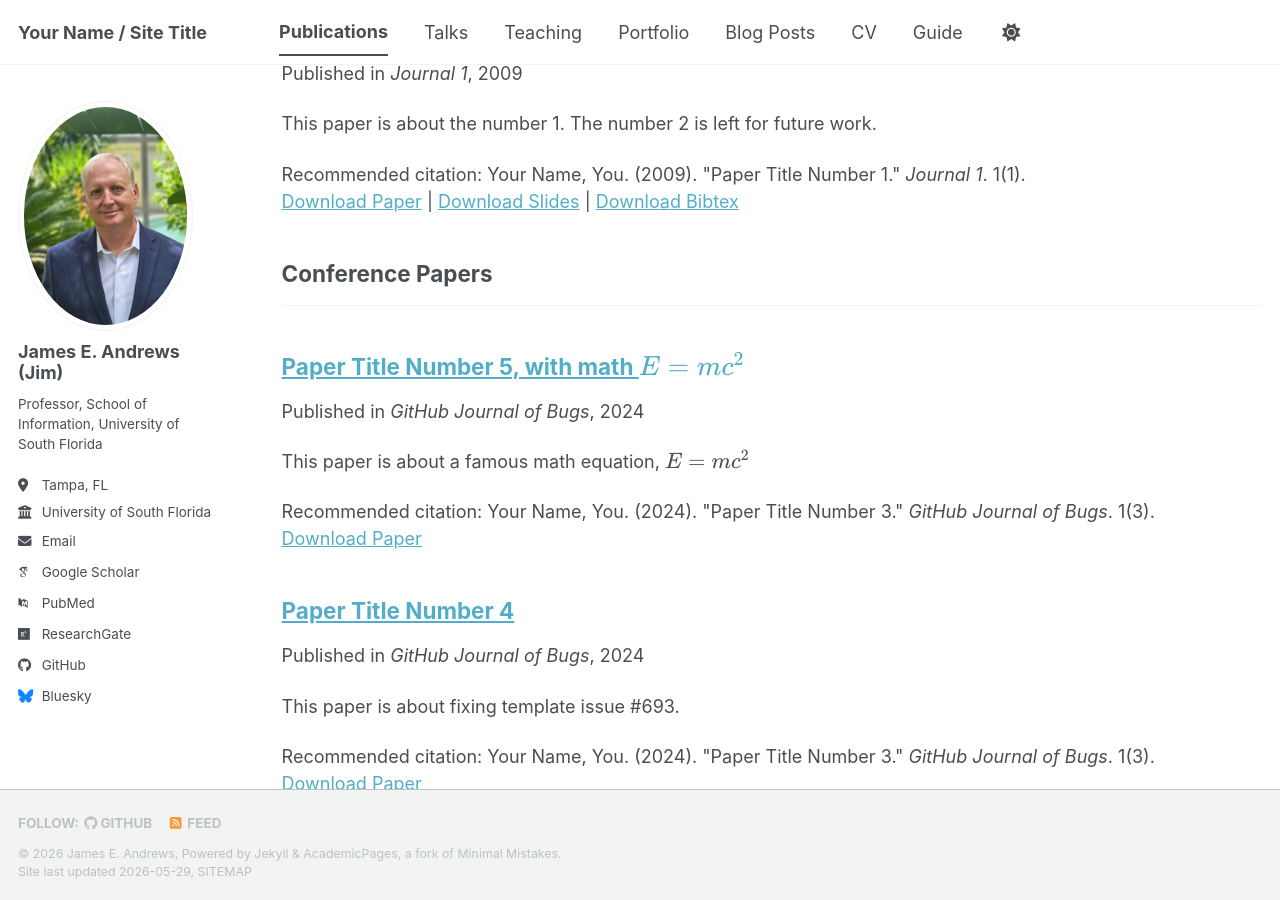
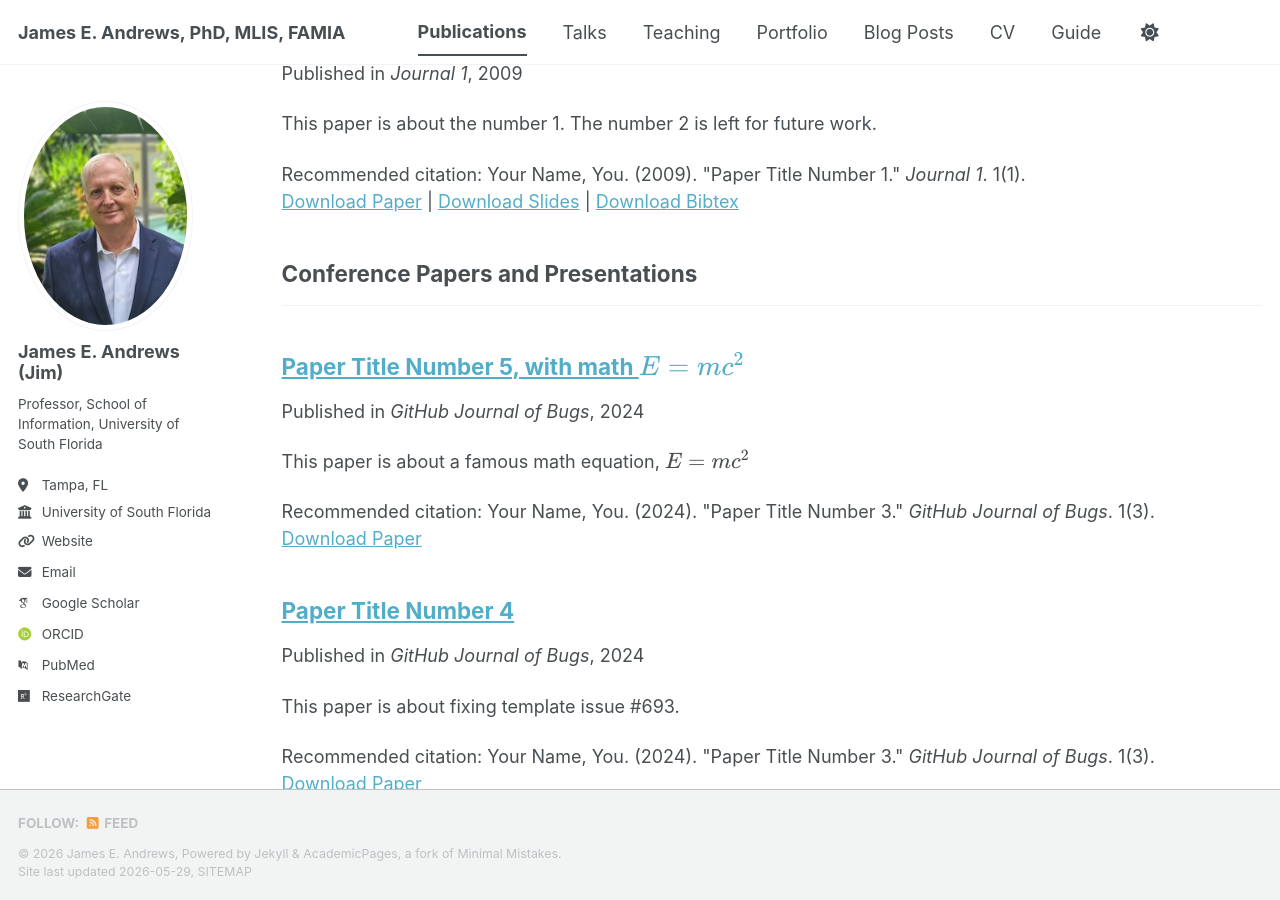
Before and after one commit to JimAndrewsFL/JimAndrewsFL.github.io, a Jekyll site: the page built from _pages/publications.html, in a window 1280 px wide and 900 px high, scrolled down 781 px. Built offline with Jekyll 4.4.1, drawn with Linux system fonts in a browser that asks for light colours; some web fonts are replaced; a script bundle is joined from its source files by our own code; library files that are not in the unit come from our copies.

Commit message:
Update _config.yml

```diff
--- a/_config.yml
+++ b/_config.yml
@@ -9,7 +9,7 @@
 # Basic Site Settings
 locale                   : "en-US"
 site_theme               : "default" # The available themes options are "default", "air", "sunrise", "mint", "dirt" and "contrast"
-title                    : "Your Name / Site Title"
+title                    : "James E. Andrews, PhD, MLIS, FAMIA"
 title_separator          : "-"
 name                     : &name "James E. Andrews"
 description              : &description "James E. Andrews Home Page"   # Update this with a general description of your site, this is the default if not overridden by a page
@@ -29,8 +29,8 @@ author:
   bio              : "Professor, School of Information, University of South Florida"
   location         : "Tampa, FL"
   employer         : "University of South Florida"
-  uri              : # URL
-  email            : "usf.edu"
+  uri              : "http://usf.edu"
+  email            : "jimandrews@usf.edu"
 
   # Academic websites
   academia         : # URL
@@ -38,7 +38,7 @@ author:
   googlescholar    : "https://scholar.google.com/citations?user=hded178AAAAJ&hl=en"
   inspire-hep      : # URL
   impactstory      : # URL
-  orcid            : #"https://orcid.org/yourorcidurl"
+  orcid            : "https://orcid.org/0000-0001-6795-9003"
   semantic         : # URL
   ssrn             : # URL
   pubmed           : "https://www.ncbi.nlm.nih.gov/myncbi/james.andrews.4/bibliography/public/"
@@ -51,13 +51,13 @@ author:
   bitbucket        : # Username - Update with your username on the site
   codepen          : # Username
   dribbble         : # Username
-  github           : "academicpages"
+  github           : #"academicpages"
   kaggle           : # Username
   stackoverflow    : # User number or user number and name (i.e., use "1" or "1/jeff-atwood")
 
   # Social media
   artstation       : # Username
-  bluesky          : "bsky.app" # Replace this with you Bluesky username
+  bluesky          : #"bsky.app" # Replace this with you Bluesky username
   facebook         : # Username
   flickr           : # Username
   foursquare       : # Username
@@ -85,11 +85,11 @@ author:
 # Publication Category - The following the list of publication categories and their headings
 publication_category:
   books:
-    title: 'Books'
+    title: 'Book/Chapters'
   manuscripts:
     title: 'Journal Articles'
   conferences:
-    title: 'Conference Papers'
+    title: 'Conference Papers and Presentations'
 
 # Site Settings
 teaser                   :  # filename of teaser fallback teaser image placed in /images/ for social media previews
```
